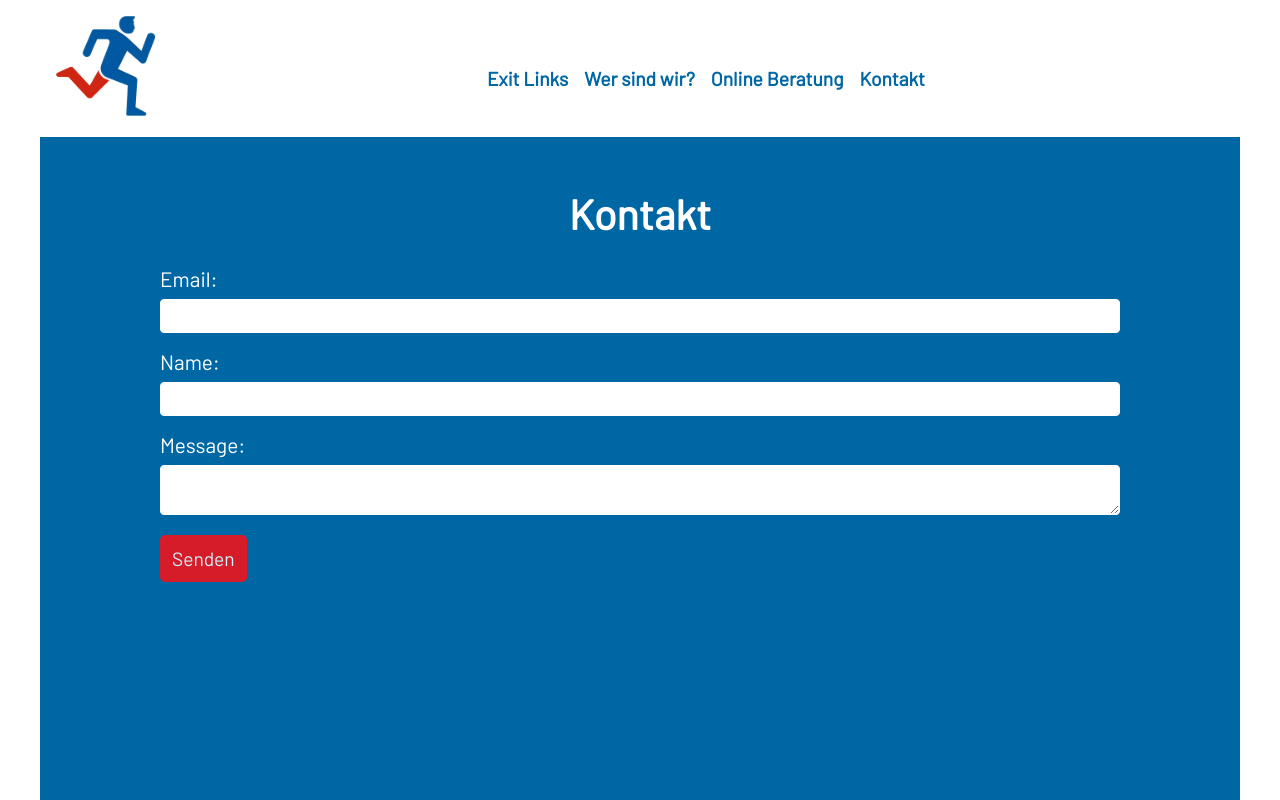
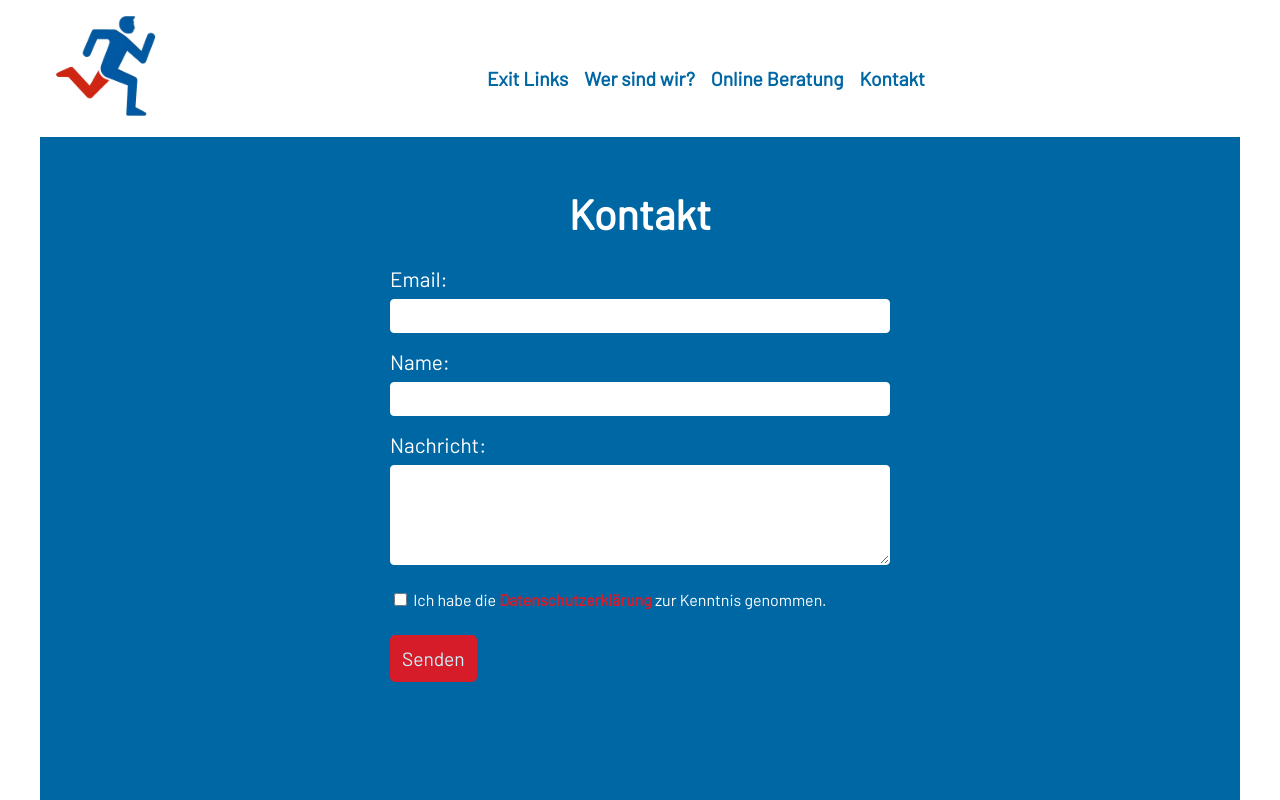
Before and after one commit to BxDDEV/ausstieg_links, a Next.js app: page /kontakt in a window 1280 px wide. Shown: the top 800 px of the page. Built offline with nearby package versions, Linux system fonts and the light colour scheme; a web font is replaced by a local one.

Commit message:
change on contactform

```diff
--- a/components/kontaktformular/index.tsx
+++ b/components/kontaktformular/index.tsx
@@ -1,50 +1,45 @@
 
 import { ValidationError, useForm } from '@formspree/react'
 import styles from './style.module.css'
+import Link from 'next/link'
 
-export default function Kontaktformular()
-{
+export default function Kontaktformular() {
   const [state, handleSubmit] = useForm("ss")
-if(state.succeeded) {
-  return <p>Thanks</p>
+  if (state.succeeded) {
+    return <p>Danke</p>
   }
   return (
     <>
-      <div style={{textAlign:'center', paddingTop:'2%'}}>
+      <div style={{ textAlign: 'center', paddingTop: '2%' }}>
         <h1>Kontakt</h1>
       </div>
-
       <div className={styles.form}>
         <form onSubmit={handleSubmit}>
-
           <label htmlFor="email">
             Email:
           </label>
-
-      <input  type='email' name='email'/>
-      <ValidationError prefix='Email' field='email' errors={state.errors}/>
+          <input id='email' type='email' name='email' />
+          <ValidationError prefix='Email' field='email' errors={state.errors} />
           <label htmlFor="name">
             Name:
           </label>
-      <input id='name' type='text' name='name'/>
-      <ValidationError prefix='Name' field='name' errors={state.errors}/>
+          <input id='name' type='text' name='name' />
+          <ValidationError prefix='Name' field='name' errors={state.errors} />
           <label htmlFor="message">
-        Message:
+            Nachricht:
           </label>
-      <textarea id='message' name='message'/>
-      <ValidationError prefix='Email' field='email' errors={state.errors}/>
-
-
-
+          <textarea id='message' name='message' />
+          <ValidationError prefix='Nachricht' field='message' errors={state.errors} />
+          <input type="checkbox" id='accept'/>
+          <ValidationError prefix='' field='accept' errors={state.errors} />
+          <label className={styles.datenschutzerklärung} htmlFor="accept"> Ich habe die <Link href="datenschutz" target='_blank' className={styles.datenschutz}>Datenschutzerklärung</Link> zur Kenntnis genommen.</label>
+          <br />
+          <br />
           <button className={styles.submitButton} type="submit" disabled={state.submitting}>
             Senden
           </button>
         </form>
       </div>
-
-
-
-
     </>
   )
 }
--- a/components/kontaktformular/style.module.css
+++ b/components/kontaktformular/style.module.css
@@ -1,6 +1,6 @@
 .form {
     margin: auto;
-    padding: 0 10%;
+    width: 500px;
 }
 
 .submitButton
@@ -21,3 +21,28 @@
   color: var(--buttonColor);
   border: 3px solid var(--buttonColor);
 }
+
+.datenschutz
+{
+  color: var(--buttonColor);
+  text-decoration: none;
+  font-weight: bold;
+}
+
+.datenschutzerklärung {
+  font-size: 1rem;
+}
+
+
+@media (max-width:480px)
+{
+  .form
+  {
+    width: 400px;
+  }
+
+  .datenschutzerklärung
+  {
+    font-size: 0.8rem;
+  }
+}
--- a/styles/globals.css
+++ b/styles/globals.css
@@ -36,6 +36,10 @@ textarea {
   margin-top: 8px;
   margin-bottom: 16px;
   resize: vertical;
+}
+
+textarea {
+  height: 100px;
 }
 
 .block {
```
Lines whose indentation alone changed are shown as unchanged.
